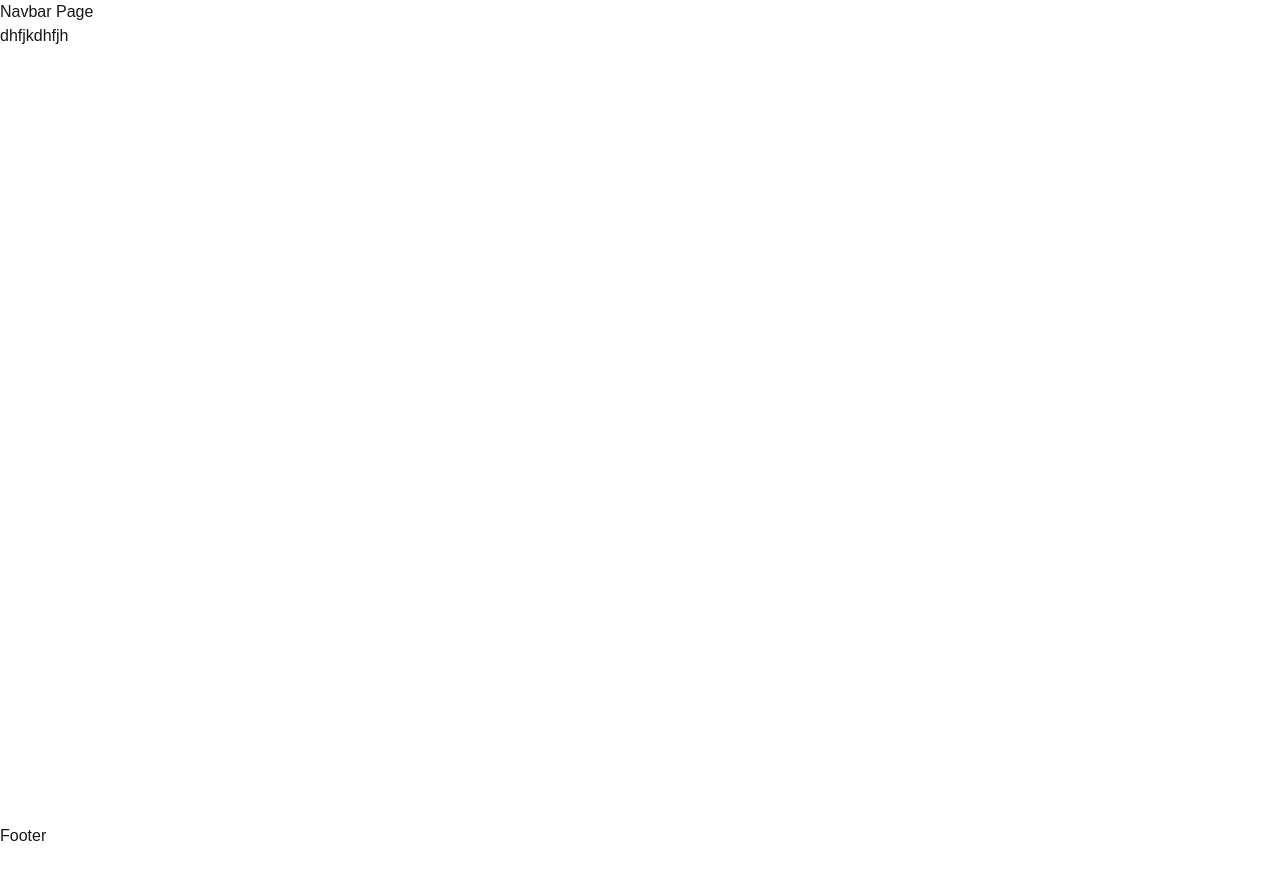
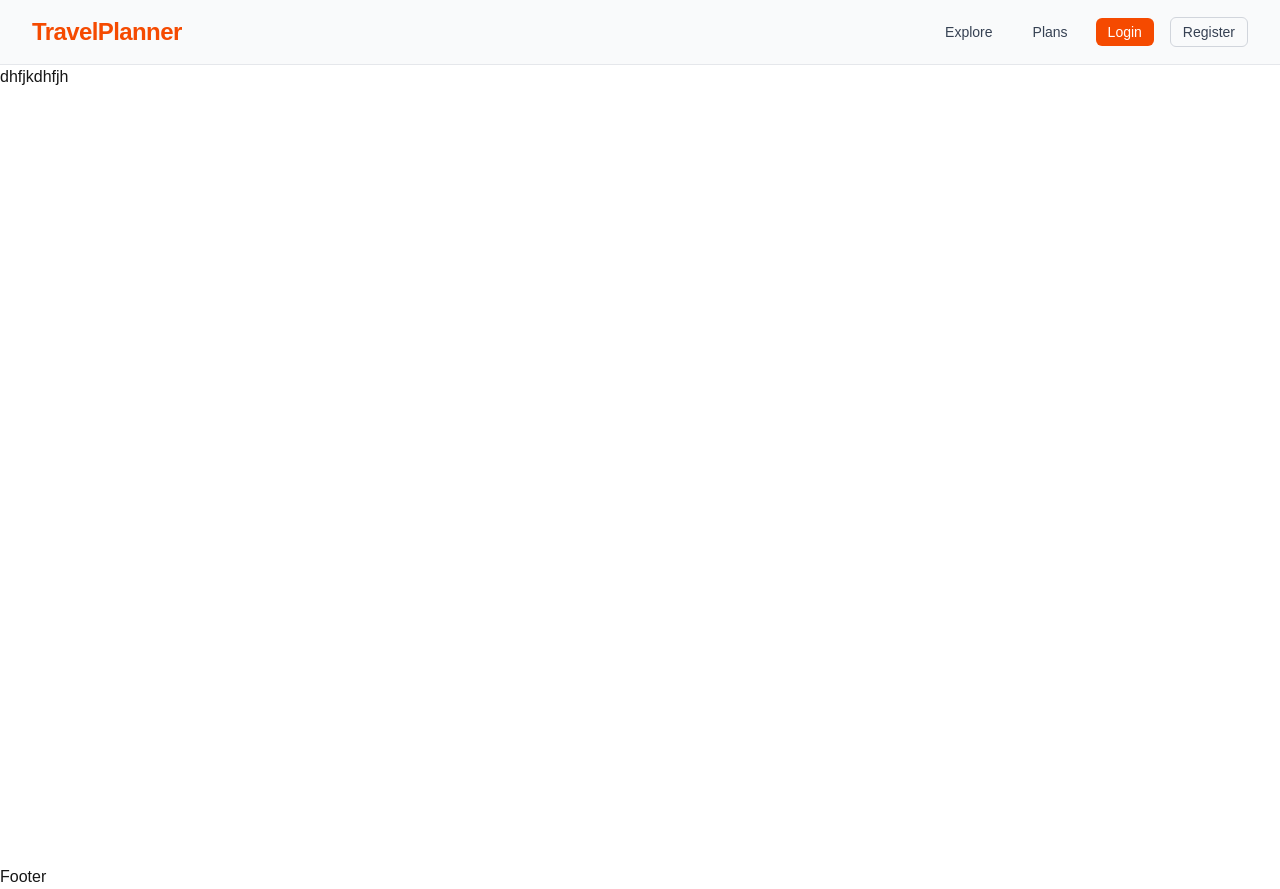
Before and after one commit to mdmasharafilhossain/Travel-Planner-Client, a Next.js app: page / in a window 1280 px wide. Before the commit the page ends 848 px from the top, so only its background shows below. Built offline with nearby package versions, Linux system fonts and the light colour scheme; no server answers.

Commit message:
NavBar Deisgn Added

```diff
--- a/src/components/shared/Navbar/Navbar.tsx
+++ b/src/components/shared/Navbar/Navbar.tsx
@@ -1,49 +1,159 @@
 "use client";
-// // components/Navbar.tsx
-// "use client";
-// import Link from "next/link";
-// import useAuth from "../hooks/useAuth";
-// import { useRouter } from "next/navigation";
 
-// export default function Navbar() {
-//   const { user, logout } = useAuth();
-//   const router = useRouter();
+import { useState } from "react";
+import useAuth from "@/hooks/useAuth";
+import Link from "next/link";
+import { useRouter } from "next/navigation";
 
-//   return (
-//     <nav className="bg-white shadow">
-//       <div className="container mx-auto px-4 py-3 flex items-center justify-between">
-//         <Link href="/"><a className="font-bold text-xl">TravelPlanner</a></Link>
-//         <div className="flex items-center gap-4">
-//           <Link href="/explore"><a>Explore</a></Link>
-//           <Link href="/travel-plans"><a>Plans</a></Link>
+export default function Navbar() {
+  const { user, logout } = useAuth();
+  const router = useRouter();
+  const [open, setOpen] = useState(false);
 
-//           {user ? (
-//             <>
-//               <Link href="/dashboard"><a>Dashboard</a></Link>
-//               <Link href={`/profile/${user.id}`}><a>Profile</a></Link>
-//               {user.role === "ADMIN" && <Link href="/admin/transactions"><a>Admin</a></Link>}
-//               <button onClick={() => { logout(); router.push("/"); }} className="px-3 py-1 bg-red-500 text-white rounded">Logout</button>
-//             </>
-//           ) : (
-//             <>
-//               <Link href="/login"><a className="px-3 py-1 bg-indigo-600 text-white rounded">Login</a></Link>
-//               <Link href="/register"><a className="px-3 py-1 border rounded">Register</a></Link>
-//             </>
-//           )}
-//         </div>
-//       </div>
-//     </nav>
-//   );
-// }
-import React from 'react';
-// eslint-disable-next-line @typescript-eslint/no-unused-expressions
+  const handleLogout = () => {
+    logout();
+    router.push("/");
+  };
 
-const Navbar = () => {
-    return (
-        <div>
-            <h1>Navbar Page</h1>
+  return (
+    <nav className="bg-gray-50 border-b border-gray-200">
+      <div className="max-w-7xl mx-auto px-4 sm:px-6 lg:px-8">
+        <div className="flex items-center justify-between h-16">
+          {/* Left: Logo */}
+          <div className="flex items-center">
+            <Link
+              href="/"
+              className="text-orange-600 font-extrabold text-xl sm:text-2xl tracking-tight"
+            >
+              TravelPlanner
+            </Link>
+          </div>
+
+          {/* Desktop Links */}
+          <div className="hidden md:flex md:items-center md:space-x-4">
+            <Link href="/explore" className="text-gray-700 hover:text-orange-600 px-3 py-2 rounded-md text-sm font-medium">
+              Explore
+            </Link>
+
+            <Link href="/travel-plans" className="text-gray-700 hover:text-orange-600 px-3 py-2 rounded-md text-sm font-medium">
+              Plans
+            </Link>
+
+            {user ? (
+              <>
+                <Link href="/dashboard" className="text-gray-700 hover:text-orange-600 px-3 py-2 rounded-md text-sm font-medium">
+                  Dashboard
+                </Link>
+
+                <Link href={`/profile/${user.id}`} className="text-gray-700 hover:text-orange-600 px-3 py-2 rounded-md text-sm font-medium">
+                  Profile
+                </Link>
+
+                {user.role === "ADMIN" && (
+                  <Link href="/admin/transactions" className="text-gray-700 hover:text-orange-600 px-3 py-2 rounded-md text-sm font-medium">
+                    Admin
+                  </Link>
+                )}
+
+                <button
+                  onClick={handleLogout}
+                  className="ml-2 px-3 py-1 bg-orange-600 hover:bg-orange-700 text-white rounded-md text-sm font-medium transition"
+                >
+                  Logout
+                </button>
+              </>
+            ) : (
+              <>
+                <Link
+                  href="/login"
+                  className="px-3 py-1 bg-orange-600 hover:bg-orange-700 text-white rounded-md text-sm font-medium"
+                >
+                  Login
+                </Link>
+
+                <Link
+                  href="/register"
+                  className="px-3 py-1 border border-gray-300 rounded-md text-sm font-medium text-gray-700 hover:border-orange-500 hover:text-orange-600"
+                >
+                  Register
+                </Link>
+              </>
+            )}
+          </div>
+
+          {/* Mobile menu button */}
+          <div className="md:hidden flex items-center">
+            <button
+              onClick={() => setOpen((v) => !v)}
+              aria-label="Toggle menu"
+              className="inline-flex items-center justify-center p-2 rounded-md text-gray-600 hover:text-orange-600 hover:bg-gray-100 focus:outline-none focus:ring-2 focus:ring-offset-2 focus:ring-orange-500"
+            >
+              {/* Icon: hamburger / X */}
+              {open ? (
+                // X icon
+                <svg className="h-6 w-6" viewBox="0 0 24 24" fill="none" stroke="currentColor">
+                  <path strokeWidth="2" strokeLinecap="round" strokeLinejoin="round" d="M6 18L18 6M6 6l12 12" />
+                </svg>
+              ) : (
+                // Hamburger icon
+                <svg className="h-6 w-6" viewBox="0 0 24 24" fill="none" stroke="currentColor">
+                  <path strokeWidth="2" strokeLinecap="round" strokeLinejoin="round" d="M4 6h16M4 12h16M4 18h16" />
+                </svg>
+              )}
+            </button>
+          </div>
         </div>
-    );
-};
+      </div>
 
-export default Navbar;
+      {/* Mobile menu panel */}
+      {open && (
+        <div className="md:hidden bg-white border-t border-gray-200">
+          <div className="px-4 pt-4 pb-6 space-y-2">
+            <Link href="/explore" className="block px-3 py-2 rounded-md text-base font-medium text-gray-700 hover:bg-gray-50 hover:text-orange-600">
+              Explore
+            </Link>
+
+            <Link href="/travel-plans" className="block px-3 py-2 rounded-md text-base font-medium text-gray-700 hover:bg-gray-50 hover:text-orange-600">
+              Plans
+            </Link>
+
+            {user ? (
+              <>
+                <Link href="/dashboard" className="block px-3 py-2 rounded-md text-base font-medium text-gray-700 hover:bg-gray-50 hover:text-orange-600">
+                  Dashboard
+                </Link>
+
+                <Link href={`/profile/${user.id}`} className="block px-3 py-2 rounded-md text-base font-medium text-gray-700 hover:bg-gray-50 hover:text-orange-600">
+                  Profile
+                </Link>
+
+                {user.role === "ADMIN" && (
+                  <Link href="/admin/transactions" className="block px-3 py-2 rounded-md text-base font-medium text-gray-700 hover:bg-gray-50 hover:text-orange-600">
+                    Admin
+                  </Link>
+                )}
+
+                <button
+                  onClick={() => { setOpen(false); handleLogout(); }}
+                  className="w-full text-left px-3 py-2 bg-orange-600 hover:bg-orange-700 text-white rounded-md text-base font-medium"
+                >
+                  Logout
+                </button>
+              </>
+            ) : (
+              <>
+                <Link href="/login" className="block px-3 py-2 bg-orange-600 hover:bg-orange-700 text-white rounded-md text-base font-medium">
+                  Login
+                </Link>
+
+                <Link href="/register" className="block px-3 py-2 border border-gray-200 rounded-md text-base font-medium text-gray-700 hover:border-orange-500 hover:text-orange-600">
+                  Register
+                </Link>
+              </>
+            )}
+          </div>
+        </div>
+      )}
+    </nav>
+  );
+}
```
